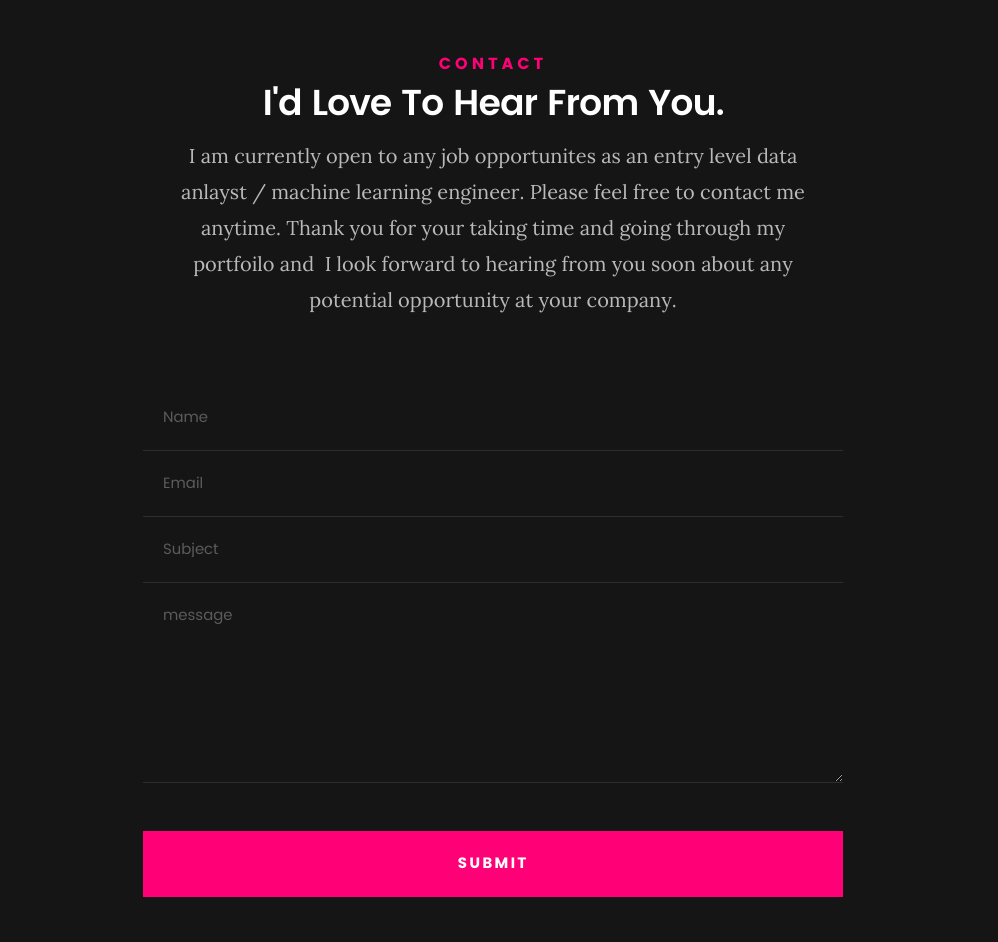
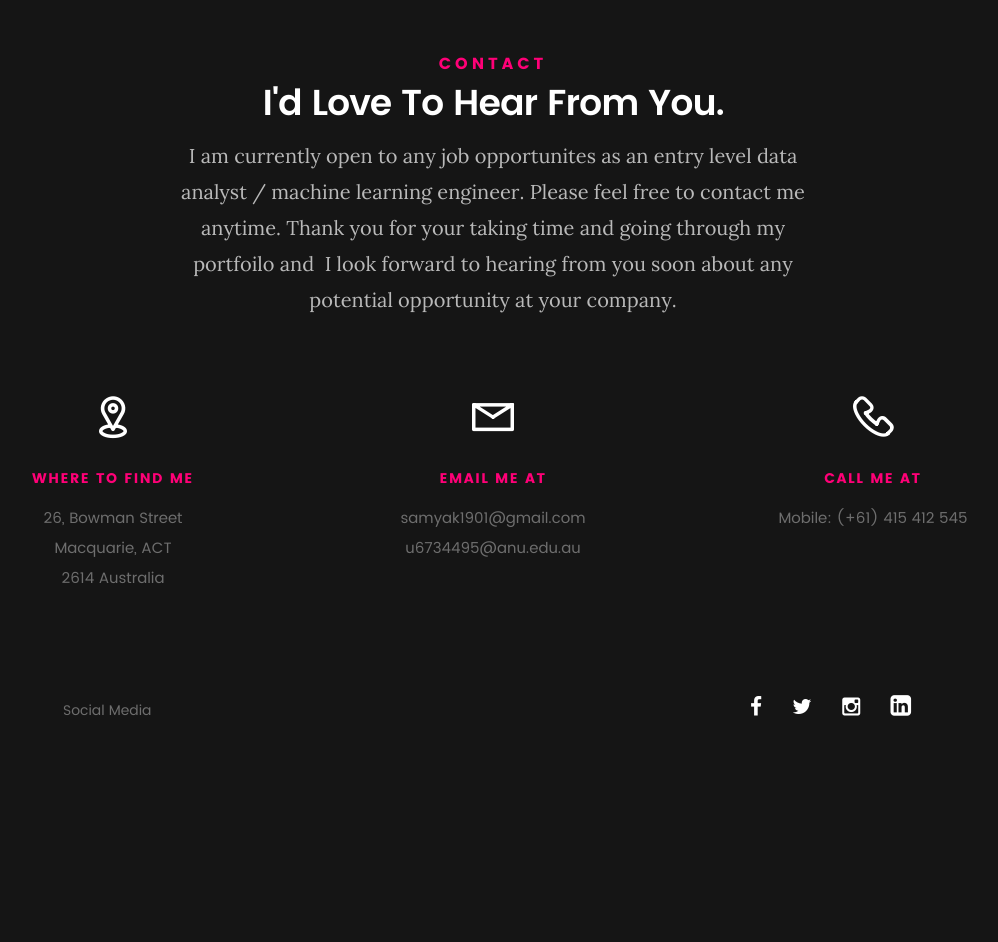
Before and after one commit to u6734495-Samyak/Samyak_Jain_Portfolio_2, a plain HTML site: page index.html in a window 1280 px wide. Shown: the part 5940-6882 px from the top of the page, without its empty margins (147-1145 px from the left). After the commit the page ends 6698 px from the top, so only its background shows below. Drawn offline with Linux system fonts and the light colour scheme; files whose address does not match are found by name.

Commit message:
Add files via upload

```diff
--- a/index.html
+++ b/index.html
@@ -89,8 +89,8 @@
 		<li><a href="https://www.facebook.com/samyak.godha"><i class="fa fa-facebook"></i></a></li>
 		<li><a href="https://twitter.com/AFC1901"><i class="fa fa-twitter"></i></a></li>
 		<li><a href="https://www.instagram.com/__samyak19/?hl=en"><i class="fa fa-instagram"></i></a></li>
-		<li><a href="https://www.linkedin.com/in/samyak-jain-a20623107/"><i class="fa fa-linkedin-square" style="font-size:24px"></i></a></li>																																q	a
-      </ul> <!-- /intro-social -->
+		<li><a href="https://www.linkedin.com/in/samyak-jain-a20623107/"><i class="fa fa-linkedin-square" style="font-size:24px"></i></a></li>																															q	a
+    </ul> <!-- /intro-social -->
    </section> <!-- /intro -->
    <!-- about section
    ================================================== -->
@@ -617,57 +617,10 @@
    			<h5>Contact</h5>
    			<h1>I'd Love To Hear From You.</h1>
 
-   			<p class="lead">I am currently open to any job opportunites as an entry level data anlayst / machine learning engineer. Please feel free to contact me anytime. Thank you for your taking time and going through my portfoilo and  I look forward to hearing from you soon about any potential opportunity at your company.</p>
+   			<p class="lead">I am currently open to any job opportunites as an entry level data analyst / machine learning engineer. Please feel free to contact me anytime. Thank you for your taking time and going through my portfoilo and  I look forward to hearing from you soon about any potential opportunity at your company.</p>
 
    		</div>
    	</div> <!-- /section-intro -->
-
-   	<div class="row contact-form">
-
-   		<div class="col-twelve">
-
-            <!-- form -->
-            <form name="contactForm" id="contactForm" method="post" action="">
-      			<fieldset>
-
-                  <div class="form-field">
- 						   <input name="contactName" type="text" id="contactName" placeholder="Name" value="" minlength="2" required="">
-                  </div>
-                  <div class="form-field">
-	      			   <input name="contactEmail" type="email" id="contactEmail" placeholder="Email" value="" required="">
-	               </div>
-                  <div class="form-field">
-	     				   <input name="contactSubject" type="text" id="contactSubject" placeholder="Subject" value="">
-	               </div>
-                  <div class="form-field">
-	                 	<textarea name="contactMessage" id="contactMessage" placeholder="message" rows="10" cols="50" required=""></textarea>
-	               </div>
-                 <div class="form-field">
-                     <button class="submitform">Submit</button>
-                     <div id="submit-loader">
-                        <div class="text-loader">Sending...</div>
-       				      <div class="s-loader">
-								  	<div class="bounce1"></div>
-								  	<div class="bounce2"></div>
-								  	<div class="bounce3"></div>
-								</div>
-							</div>
-                  </div>
-
-      			</fieldset>
-      		</form> <!-- Form End -->
-
-            <!-- contact-warning -->
-            <div id="message-warning">
-            </div>
-            <!-- contact-success -->
-      		<div id="message-success">
-               <i class="fa fa-check"></i>Your message was sent, thank you!<br>
-      		</div>
-
-         </div> <!-- /col-twelve -->
-
-   	</div> <!-- /contact-form -->
 
    	<div class="row contact-info">
 
```
